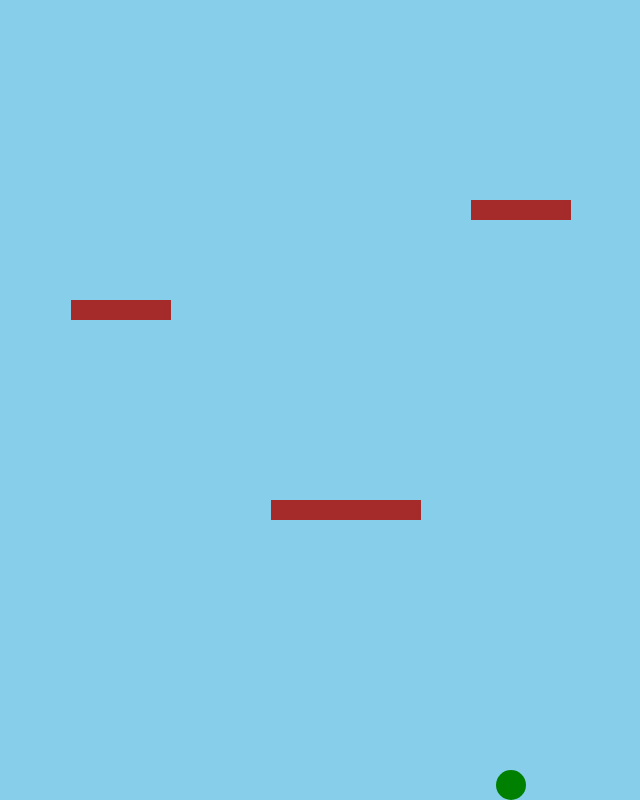
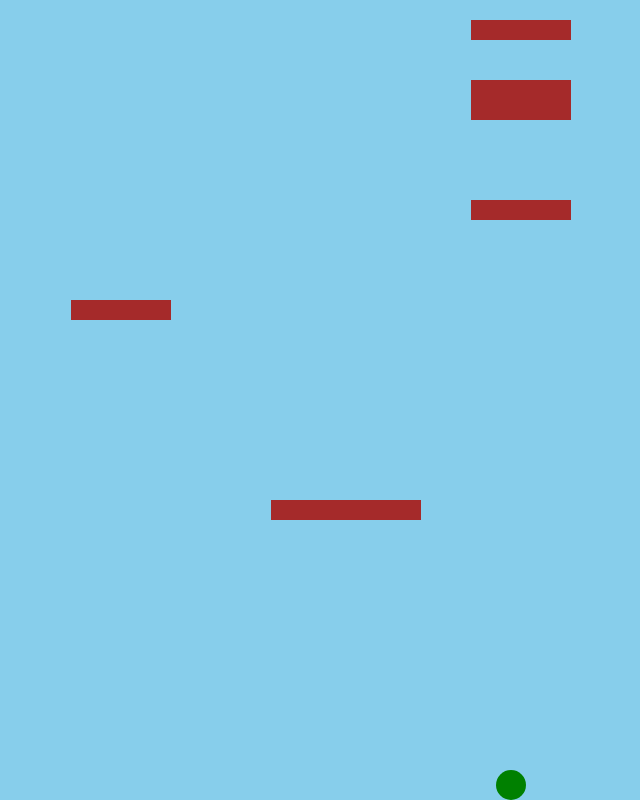
Before and after one commit to Tonotix-CZ/fomo_html_v2, a plain HTML site: page index.html in a window 1280 px wide. Both pictures are taken after a click on the button "Start Game". Shown: the whole page, without its empty margins (129-769 px from the left). Drawn offline with Linux system fonts and the light colour scheme.

Commit message:
added obstacles

```diff
--- a/index.html
+++ b/index.html
@@ -121,7 +121,11 @@
             obstacles = [
                 new Obstacle(200, 300, 100, 20),
                 new Obstacle(400, 500, 150, 20),
-                new Obstacle(600, 200, 100, 20)
+                new Obstacle(600, 200, 100, 20),
+                new Obstacle(600, 100, 100, 20),
+                new Obstacle(600, 20, 100, 20),
+                new Obstacle(600, 80, 100, 20)
+
             ];
             gameStarted = true;
             gameLoop();
```
